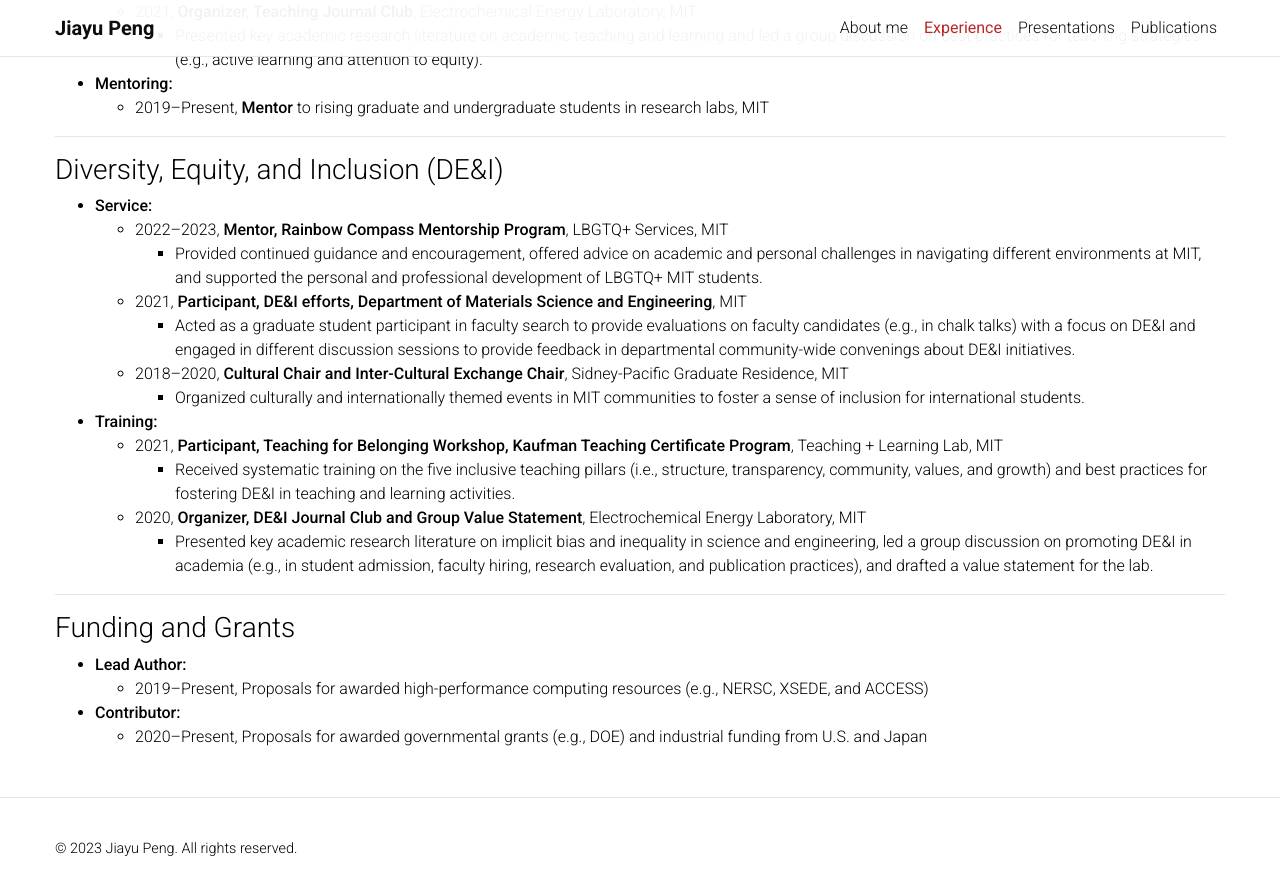
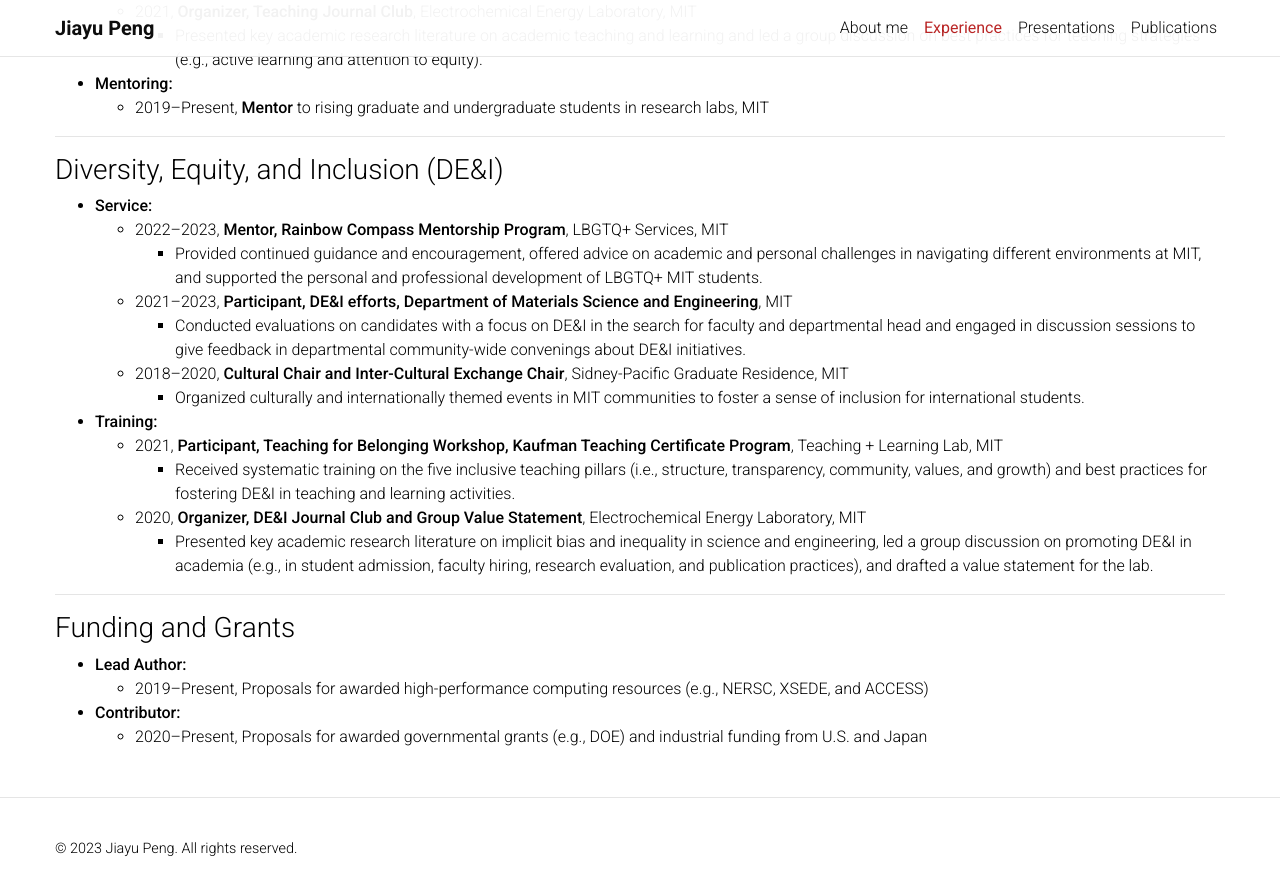
Before and after one commit to jypeng95/jypeng95.github.io, a Jekyll site: the page built from _pages/experience.md, in a window 1280 px wide and 900 px high, scrolled down 879 px. Shown: the top 895 px of the window. Built offline with Jekyll 4.4.1, drawn with Linux system fonts in a browser that asks for light colours; a style sheet for code colours, icons or effects is not loaded.

Commit message:
Update experience

```diff
--- a/_pages/experience.md
+++ b/_pages/experience.md
@@ -49,8 +49,8 @@ and fostering engagement and inclusivity) and conducted several micro-teaching s
 * **Service:**
   * 2022–2023, [**Mentor, Rainbow Compass Mentorship Program**](https://lbgtq.mit.edu/rainbow-compass-mentorship-program), LBGTQ+ Services, MIT
     * Provided continued guidance and encouragement, offered advice on academic and personal challenges in navigating different environments at MIT, and supported the personal and professional development of LBGTQ+ MIT students.
-  * 2021, [**Participant, DE&I efforts, Department of Materials Science and Engineering**](https://dmse.mit.edu/about/diversity), MIT
-    * Acted as a graduate student participant in faculty search to provide evaluations on faculty candidates (e.g., in chalk talks) with a focus on DE&I and engaged in different discussion sessions to provide feedback in departmental community-wide convenings about DE&I initiatives.
+  * 2021–2023, [**Participant, DE&I efforts, Department of Materials Science and Engineering**](https://dmse.mit.edu/about/diversity), MIT
+    * Conducted evaluations on candidates with a focus on DE&I in the search for faculty and departmental head and engaged in discussion sessions to give feedback in departmental community-wide convenings about DE&I initiatives.
   * 2018–2020, **Cultural Chair and Inter-Cultural Exchange Chair**, Sidney-Pacific Graduate Residence, MIT
     * Organized culturally and internationally themed events in MIT communities to foster a sense of inclusion for international students.
 * **Training:**
```
